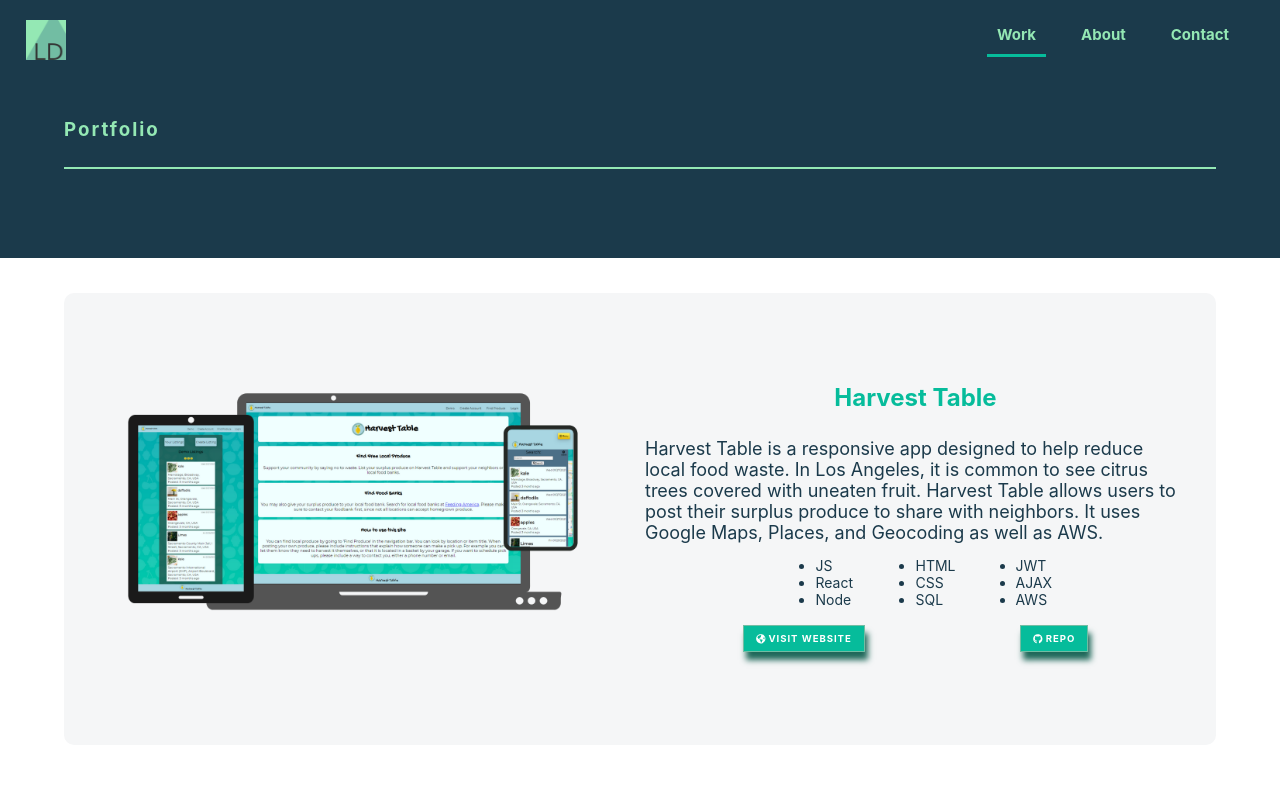
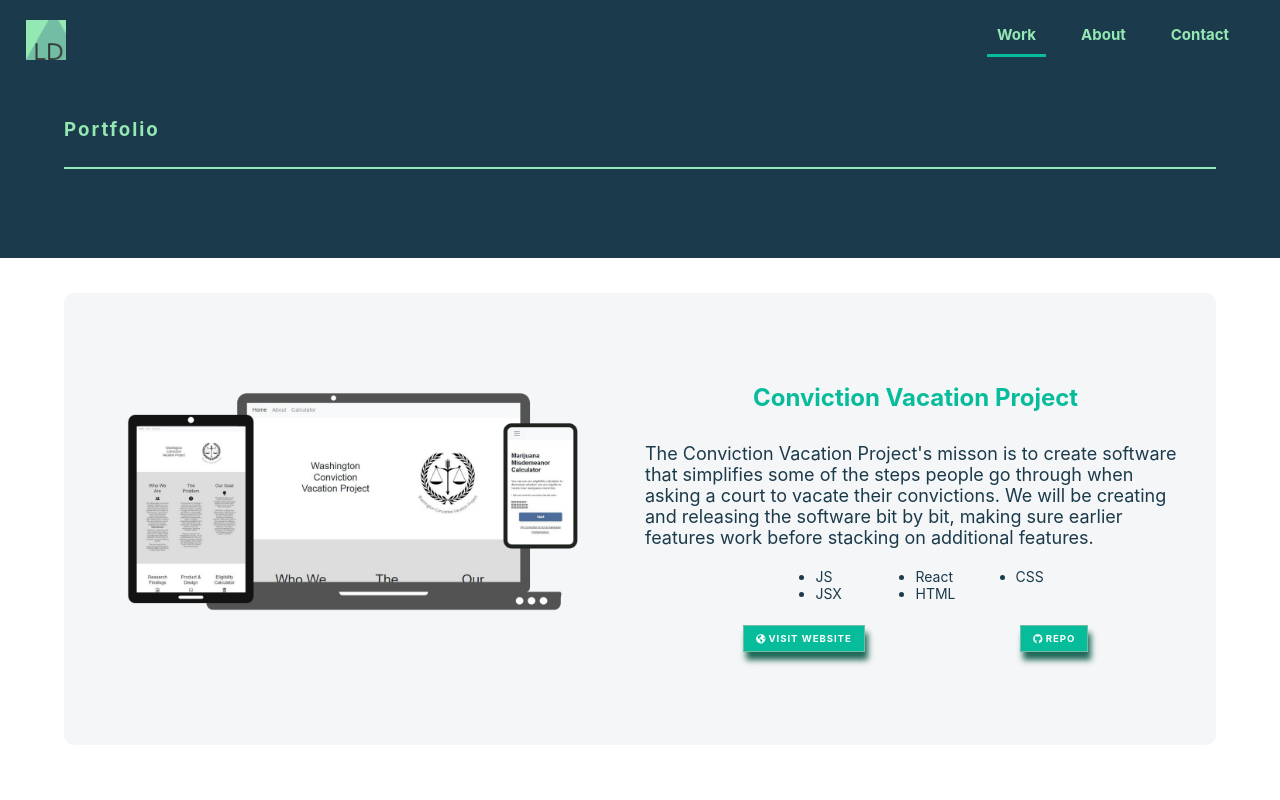
Before and after one commit to LaraDei/laraSamuelson, a React (Create React App) app: page /work in a window 1280 px wide. Shown: the top 800 px of the page. Built offline with nearby package versions, Linux system fonts and the light colour scheme; a web font is replaced by a local one.

Commit message:
added cvp to work list

```diff
--- a/src/components/Work/WorkStore.js
+++ b/src/components/Work/WorkStore.js
@@ -1,8 +1,17 @@
 import harvestTable from '../../images/HarvestTableLayout.png'
 import keepBox from '../../images/KeepboxLayout.png'
 import flag from '../../images/RepLayout.png'
+import cvp from '../../images/CVP.png'
 
 export default [
+    {
+        name: "Conviction Vacation Project",
+        url: "https://convictionvacation.org/",
+        github: "https://github.com/openseattle/cvp",
+        img: {cvp},
+        skills: ["JS", " JSX", "React", "HTML", "CSS"],
+        summary: "The Conviction Vacation Project's misson is to create software that simplifies some of the steps people go through when asking a court to vacate their convictions. We will be creating and releasing the software bit by bit, making sure earlier features work before stacking on additional features."
+    },
     {
         name: "Harvest Table",
         url: "https://harvest-table.vercel.app/",
```
Also changed, not shown: src/images/CVP.png (added), 1 other file (tests, documents, lock files or other folders). Lines whose indentation alone changed are shown as unchanged.
